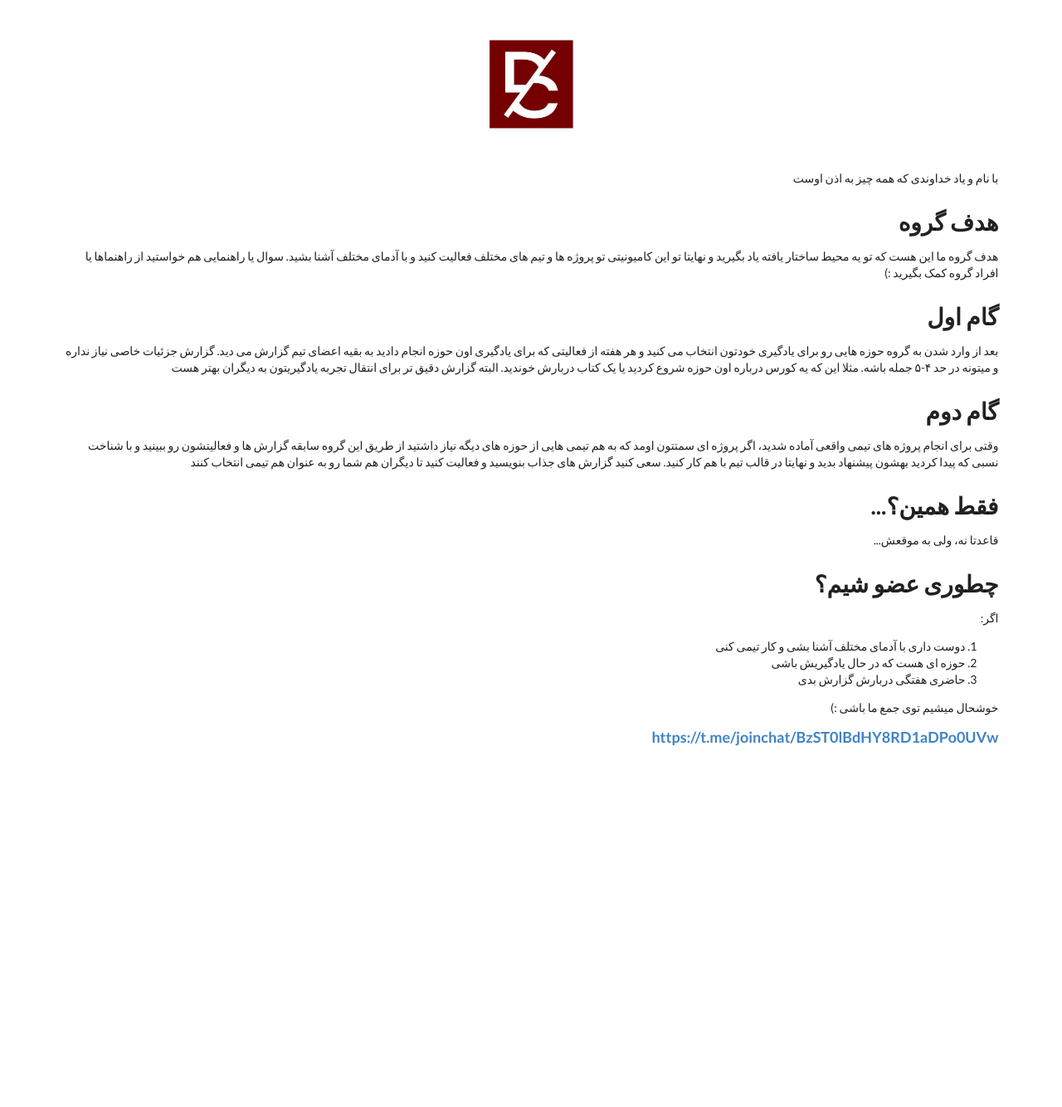
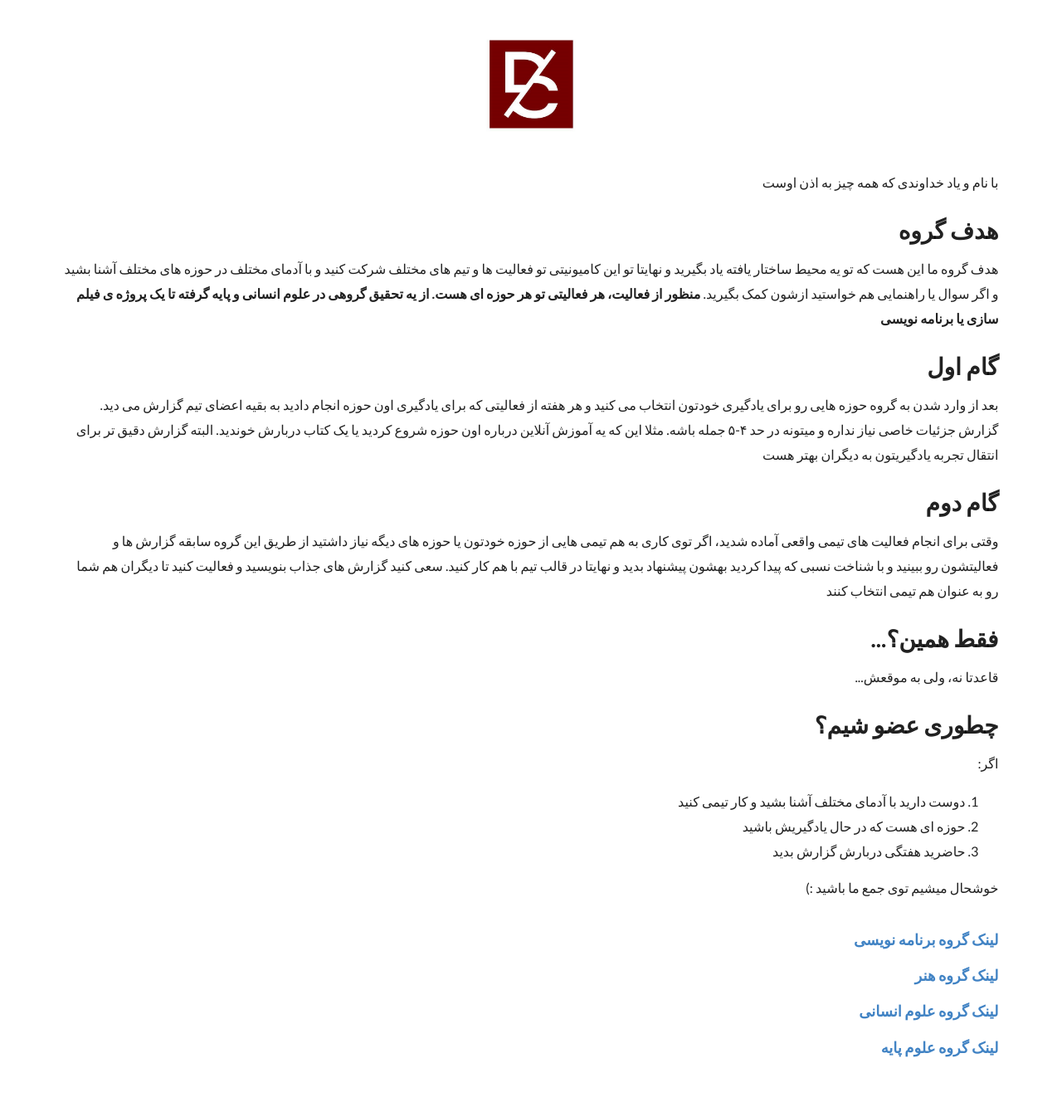
Before and after one commit to Developing-Community/web, a Django app: page / in a window 1280 px wide. Shown: the whole page at 83% size. Before the commit the page ends 899 px from the top, so only its background shows below. Run offline with Django 3.2, Linux system fonts and the light colour scheme; some libraries are stand-ins or nearby versions.

Commit message:
better index.html removed art page

```diff
--- a/siteinfo/static/css/style.css
+++ b/siteinfo/static/css/style.css
@@ -6,6 +6,16 @@
 }
 .top_container{
     /* background-color:  rgb(255, 255, 200); */
+}
+
+a {
+    padding:10px;
+}
+
+
+p ,li{
+    line-height: 30px !important;
+    font-size: 115%;
 }
 
 
--- a/siteinfo/templates/siteinfo/index.html
+++ b/siteinfo/templates/siteinfo/index.html
@@ -28,15 +28,15 @@
 
         <p>با نام و یاد خداوندی که همه چیز به اذن اوست</p>
         <h1 class="header">هدف گروه</h1>
-        <p>هدف گروه ما این هست که تو یه محیط ساختار یافته یاد بگیرید و نهایتا تو این کامیونیتی تو پروژه ها و تیم های مختلف فعالیت کنید و با آدمای مختلف آشنا بشید. سوال یا راهنمایی هم خواستید از راهنماها یا افراد گروه کمک بگیرید :)</p>
+        <p>هدف گروه ما این هست که تو یه محیط ساختار یافته یاد بگیرید و نهایتا تو این کامیونیتی تو فعالیت ها و تیم های مختلف شرکت کنید و با آدمای مختلف در حوزه های مختلف آشنا بشید و اگر سوال یا راهنمایی هم خواستید ازشون کمک بگیرید. <strong>منظور از فعالیت، هر فعالیتی تو هر حوزه ای هست. از یه تحقیق گروهی در علوم انسانی و پایه گرفته تا یک پروژه ی فیلم سازی یا برنامه نویسی</strong></p>
 
 
         <h1 class="header">گام اول</h1>
-        <p>بعد از وارد شدن به گروه حوزه هایی رو برای یادگیری خودتون انتخاب می کنید و هر هفته از فعالیتی که برای یادگیری اون حوزه انجام دادید به بقیه اعضای تیم گزارش می دید. گزارش جزئیات خاصی نیاز نداره و میتونه در حد ۴-۵ جمله باشه. مثلا این که یه کورس درباره اون حوزه شروع کردید یا یک کتاب دربارش خوندید. البته گزارش دقیق تر برای انتقال تجربه یادگیریتون به دیگران بهتر هست</p>
+        <p>بعد از وارد شدن به گروه حوزه هایی رو برای یادگیری خودتون انتخاب می کنید و هر هفته از فعالیتی که برای یادگیری اون حوزه انجام دادید به بقیه اعضای تیم گزارش می دید. گزارش جزئیات خاصی نیاز نداره و میتونه در حد ۴-۵ جمله باشه. مثلا این که یه آموزش آنلاین درباره اون حوزه شروع کردید یا یک کتاب دربارش خوندید. البته گزارش دقیق تر برای انتقال تجربه یادگیریتون به دیگران بهتر هست</p>
 
 
         <h1 class="header">گام دوم</h1>
-        <p>وقتی برای انجام پروژه های تیمی واقعی آماده شدید، اگر پروژه ای سمتتون اومد که به هم تیمی هایی از حوزه های دیگه نیاز داشتید از طریق این گروه سابقه گزارش ها و فعالیتشون رو ببینید و با شناخت نسبی که پیدا کردید بهشون پیشنهاد بدید و نهایتا در قالب تیم با هم کار کنید. سعی کنید گزارش های جذاب بنویسید و فعالیت کنید تا دیگران هم شما رو به عنوان هم تیمی انتخاب کنند</p>
+        <p>وقتی برای انجام فعالیت های تیمی واقعی آماده شدید، اگر توی کاری به هم تیمی هایی از حوزه خودتون یا حوزه های دیگه نیاز داشتید از طریق این گروه سابقه گزارش ها و فعالیتشون رو ببینید و با شناخت نسبی که پیدا کردید بهشون پیشنهاد بدید و نهایتا در قالب تیم با هم کار کنید. سعی کنید گزارش های جذاب بنویسید و فعالیت کنید تا دیگران هم شما رو به عنوان هم تیمی انتخاب کنند</p>
 
 
         <h1 class="header">فقط همین؟...</h1>
@@ -47,12 +47,15 @@
         <h1 class="header">چطوری عضو شیم؟</h1>
         <p>اگر:</p>
         <ol>
-            <li>دوست داری با آدمای مختلف آشنا بشی و کار تیمی کنی</li>
-            <li>حوزه ای هست که در حال یادگیریش باشی</li>
-            <li>حاضری هفتگی دربارش گزارش بدی</li>
-            </ol>
-                <p>خوشحال میشیم توی جمع ما باشی :)</p>
-                <a href="https://t.me/joinchat/BzST0lBdHY8RD1aDPo0UVw"><h3>https://t.me/joinchat/BzST0lBdHY8RD1aDPo0UVw</h3></a>
+            <li>دوست دارید با آدمای مختلف آشنا بشید و کار تیمی کنید</li>
+            <li>حوزه ای هست که در حال یادگیریش باشید</li>
+            <li>حاضرید هفتگی دربارش گزارش بدید</li>
+        </ol>
+        <p>خوشحال میشیم توی جمع ما باشید :)</p>
+        <a href="https://t.me/joinchat/BzST0lBdHY8RD1aDPo0UVw"><h3>لینک گروه برنامه نویسی</h3></a>
+        <a href="https://t.me/joinchat/BzST0lBqx8xKXYztc4SS2A"><h3>لینک گروه هنر</h3></a>
+        <a href="https://t.me/joinchat/BzST0ksuVjJFWBhlnD7WyQ"><h3>لینک گروه علوم انسانی</h3></a>
+        <a href="https://t.me/joinchat/BzST0ke3oTfnfmIGQHjqSw"><h3>لینک گروه علوم پایه</h3></a>
 <br/><br/><br/>
     </div>
     <!--
--- a/siteinfo/urls.py
+++ b/siteinfo/urls.py
@@ -5,7 +5,6 @@ from . import views
 urlpatterns = [
     # ex: /polls/
     path('', views.index_view, name='index'),
-    path('art/', views.art_view, name='art'),
     # # ex: /polls/5/
     # # path('<int:question_id>/', views.detail, name='detail'),
     # # ex: /polls/5/results/
--- a/siteinfo/views.py
+++ b/siteinfo/views.py
@@ -4,5 +4,3 @@ from django.shortcuts import render
 
 def index_view(request):
     return render(request, 'siteinfo/index.html', {})
-def art_view(request):
-    return render(request, 'siteinfo/art.html', {})
```
Also changed, not shown: siteinfo/templates/siteinfo/art.html (deleted, +0 -56 lines).
